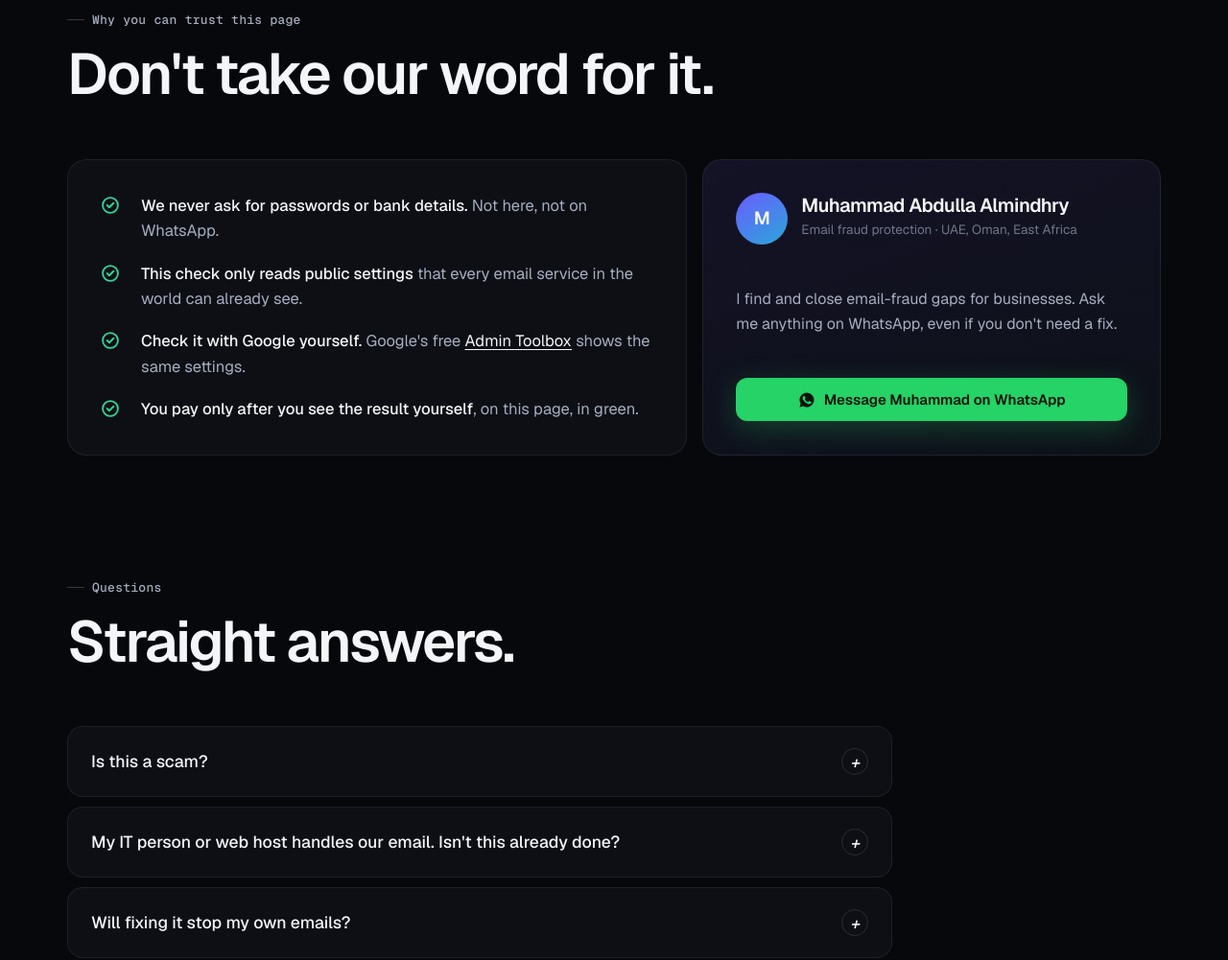
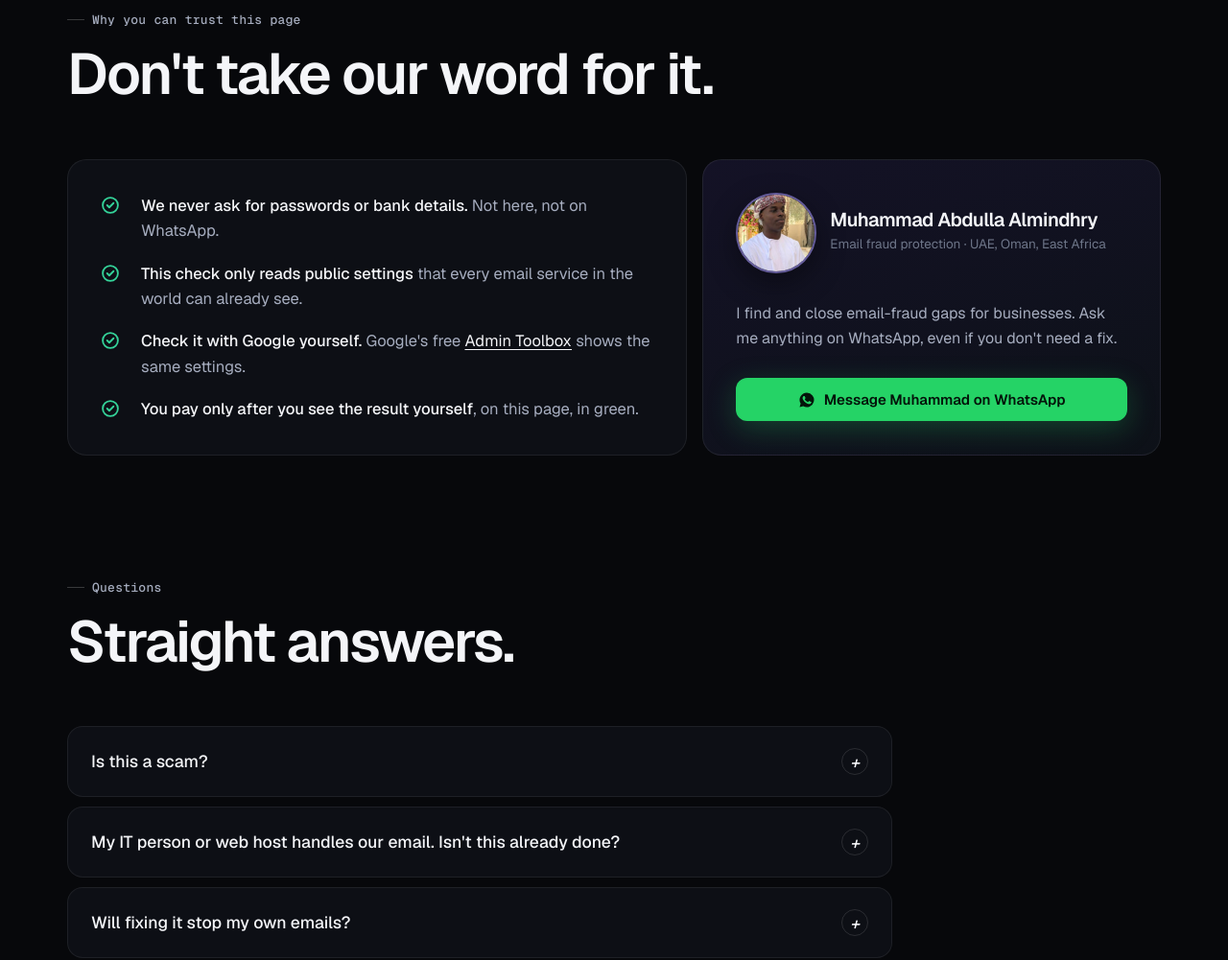
Before and after one commit to muhammdabdulla251-lab/check, a plain HTML site: page index.html in a window 1280 px wide. Shown: the part 4593-5594 px from the top of the page at 96% size. Drawn offline with nearby package versions, Linux system fonts and the light colour scheme.

Commit message:
Put Muhammad's face on the trust card
Owners trust a person more than a logo. Uses his photo in Omani dress, eyes
visible and no sunglasses, which suits the Gulf audience the page targets.

Co-Authored-By: Claude Opus 5.5 <noreply@anthropic.com>

```diff
--- a/index.html
+++ b/index.html
@@ -133,7 +133,7 @@
   <div class="sh rv"><span class="kicker">Why you can trust this page</span><h2>Don&#x27;t take our word for it.</h2></div>
   <div class="trust">
     <div class="spot list rv"><ul><li><svg width="20" height="20" viewBox="0 0 24 24" fill="none" stroke="currentColor" stroke-width="2.2" stroke-linecap="round" stroke-linejoin="round"><circle cx="12" cy="12" r="9.5"/><path d="m8 12 2.7 2.7L16 9.3"/></svg><span><b>We never ask for passwords or bank details.</b> Not here, not on WhatsApp.</span></li><li><svg width="20" height="20" viewBox="0 0 24 24" fill="none" stroke="currentColor" stroke-width="2.2" stroke-linecap="round" stroke-linejoin="round"><circle cx="12" cy="12" r="9.5"/><path d="m8 12 2.7 2.7L16 9.3"/></svg><span><b>This check only reads public settings</b> that every email service in the world can already see.</span></li><li><svg width="20" height="20" viewBox="0 0 24 24" fill="none" stroke="currentColor" stroke-width="2.2" stroke-linecap="round" stroke-linejoin="round"><circle cx="12" cy="12" r="9.5"/><path d="m8 12 2.7 2.7L16 9.3"/></svg><span><b>Check it with Google yourself.</b> Google's free <a href="https://toolbox.googleapps.com/apps/checkmx/" target="_blank" rel="noopener">Admin Toolbox</a> shows the same settings.</span></li><li><svg width="20" height="20" viewBox="0 0 24 24" fill="none" stroke="currentColor" stroke-width="2.2" stroke-linecap="round" stroke-linejoin="round"><circle cx="12" cy="12" r="9.5"/><path d="m8 12 2.7 2.7L16 9.3"/></svg><span><b>You pay only after you see the result yourself</b>, on this page, in green.</span></li></ul></div>
-    <div class="spot me rv d1"><div class="who"><span class="av">M</span><div><h3>Muhammad Abdulla Almindhry</h3><small>Email fraud protection · UAE, Oman, East Africa</small></div></div><p>I find and close email-fraud gaps for businesses. Ask me anything on WhatsApp, even if you don&#x27;t need a fix.</p><a class="btn wa" data-wa-main href="https://wa.me/601123109560" target="_blank" rel="noopener"><svg width="18" height="18" viewBox="0 0 24 24" fill="currentColor" aria-hidden="true"><path d="M12 2a10 10 0 0 0-8.6 15.1L2 22l5-1.3A10 10 0 1 0 12 2zm5.8 14.2c-.2.7-1.4 1.3-2 1.4-.5.1-1.1.1-1.8-.1-.4-.1-1-.3-1.7-.6-3-1.3-4.9-4.3-5-4.5-.2-.2-1.2-1.6-1.2-3s.8-2.2 1-2.5c.3-.3.6-.4.8-.4h.6c.2 0 .4 0 .6.5l.9 2.1c.1.2.1.4 0 .6l-.3.5-.4.5c-.1.1-.3.3-.1.6.2.3.8 1.3 1.7 2.1 1.2 1 2.1 1.3 2.4 1.5.3.1.5.1.7-.1l1-1.2c.2-.3.4-.2.7-.1l2 1c.3.1.5.2.5.3.1.2.1.8-.1 1.4z"/></svg><span>Message Muhammad on WhatsApp</span></a></div>
+    <div class="spot me rv d1"><div class="who"><img class="avp" src="me.jpg" alt="Muhammad Abdulla Almindhry" width="84" height="84" loading="lazy"><div><h3>Muhammad Abdulla Almindhry</h3><small>Email fraud protection · UAE, Oman, East Africa</small></div></div><p>I find and close email-fraud gaps for businesses. Ask me anything on WhatsApp, even if you don&#x27;t need a fix.</p><a class="btn wa" data-wa-main href="https://wa.me/601123109560" target="_blank" rel="noopener"><svg width="18" height="18" viewBox="0 0 24 24" fill="currentColor" aria-hidden="true"><path d="M12 2a10 10 0 0 0-8.6 15.1L2 22l5-1.3A10 10 0 1 0 12 2zm5.8 14.2c-.2.7-1.4 1.3-2 1.4-.5.1-1.1.1-1.8-.1-.4-.1-1-.3-1.7-.6-3-1.3-4.9-4.3-5-4.5-.2-.2-1.2-1.6-1.2-3s.8-2.2 1-2.5c.3-.3.6-.4.8-.4h.6c.2 0 .4 0 .6.5l.9 2.1c.1.2.1.4 0 .6l-.3.5-.4.5c-.1.1-.3.3-.1.6.2.3.8 1.3 1.7 2.1 1.2 1 2.1 1.3 2.4 1.5.3.1.5.1.7-.1l1-1.2c.2-.3.4-.2.7-.1l2 1c.3.1.5.2.5.3.1.2.1.8-.1 1.4z"/></svg><span>Message Muhammad on WhatsApp</span></a></div>
   </div>
 </div></section>
 
--- a/style.css
+++ b/style.css
@@ -333,3 +333,4 @@ html[lang="ar"] .sl{font-family:var(--font)}
 .rv.in{opacity:1;transform:none}
 .rv.d1{transition-delay:.08s}.rv.d2{transition-delay:.16s}.rv.d3{transition-delay:.24s}
 @media (prefers-reduced-motion:reduce){*,*:before,*:after{animation:none!important;transition:none!important}.rv,.row,.hero h1 .w{opacity:1!important;transform:none!important;filter:none!important}}
+.me .avp{width:84px;height:84px;border-radius:50%;object-fit:cover;object-position:50% 30%;border:2px solid rgba(169,155,255,.55);box-shadow:0 10px 30px rgba(0,0,0,.4)}
```
Also changed, not shown: ar/index.html (+1 -1 lines), sw/index.html (+1 -1 lines), me.jpg (added).
